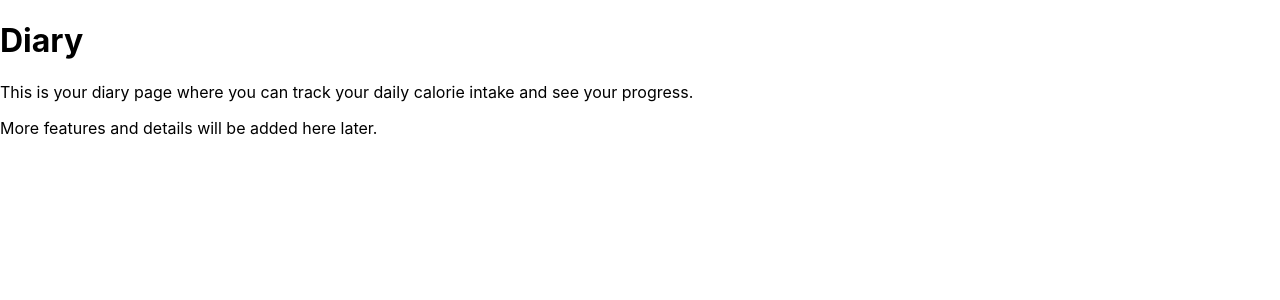
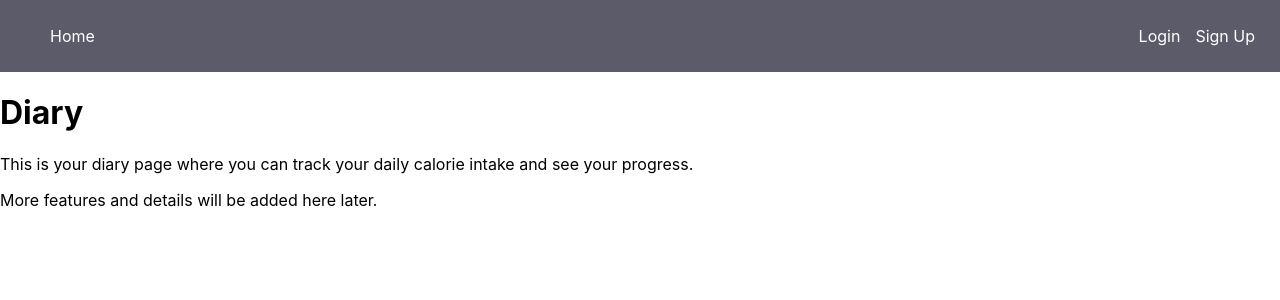
Before and after one commit to JoshuaDurston/macro-track, a React (Create React App) app in the folder frontend/: page /diary in a window 1280 px wide. Shown: the top 300 px of the page. Built offline with nearby package versions, Linux system fonts and the light colour scheme.

Commit message:
Nav, auth.
Navbar and some related components, user authcontext, extremely simple profile.

```diff
--- a/frontend/package.json
+++ b/frontend/package.json
@@ -14,6 +14,7 @@
     "react-dom": "^18.3.1",
     "react-router-dom": "^6.26.2",
     "react-scripts": "^5.0.1",
+    "scripts": "^0.1.0",
     "web-vitals": "^4.2.3",
     "webpack": "^5.94.0"
   },
@@ -21,7 +22,8 @@
     "start": "react-scripts start",
     "build": "react-scripts build",
     "test": "react-scripts test",
-    "eject": "react-scripts eject"
+    "eject": "react-scripts eject",
+    "dev": "react-scripts start"
   },
   "proxy": "http://localhost:5000",
   "eslintConfig": {
--- a/frontend/src/App.js
+++ b/frontend/src/App.js
@@ -1,23 +1,30 @@
 // frontend/src/App.js
 import React from 'react';
+import { AuthProvider } from './contexts/AuthContext';
 import { BrowserRouter as Router, Route, Routes} from 'react-router-dom';
-import HomePage from './components/HomePage';
-import LoginPage from './components/LoginPage';
-import SignupPage from './components/SignupPage';
-import DiaryPage from './components/DiaryPage';
-import FoodList from './components/FoodList';
-import AddFood from './components/AddFood';
+import NavBar from './components/NavBar/NavBar';
+import HomePage from './components/HomePage/HomePage';
+import LoginPage from './components/LoginPage/LoginPage';
+import SignupPage from './components/SignupPage/SignupPage';
+import DiaryPage from './components/DiaryPage/DiaryPage';
+import ProfilePage from './components/ProfilePage/ProfilePage';
+import FoodList from './components/FoodList/FoodList';
+import AddFood from './components/AddFood/AddFood';
 
 function App() {
   return (
+    <AuthProvider>
       <Router>
+        <NavBar/>
         <Routes>
           <Route path="/" element={<HomePage />}/>
           <Route path="/login" element={<LoginPage />}/>
           <Route path="/signup" element={<SignupPage />}/>
           <Route path="/diary" element={<DiaryPage />}/>
+          <Route path="/profile" element={<ProfilePage />} />
         </Routes>
       </Router>
+    </AuthProvider>
   );
 }
 
--- a/frontend/src/components/HomePage.js
+++ b/frontend/src/components/HomePage/HomePage.js
@@ -6,11 +6,6 @@ const HomePage = () => {
         <div>
             <h1>Macro Track</h1>
             <h3>You are what you eat</h3>
-            <ul>
-                <li><Link to="/login">Login</Link></li>
-                <li><Link to="/signup">Sign-up</Link></li>
-                <li><Link to="/diary">diary</Link></li>
-            </ul>
         </div>
     );
 };
--- a/frontend/src/components/LoginPage.js
+++ b/frontend/src/components/LoginPage/LoginPage.js
@@ -1,13 +1,11 @@
-import React, { useState } from 'react';
+import React, { useState, useContext } from 'react';
 import { useNavigate } from 'react-router-dom';
+import { AuthContext } from '../../contexts/AuthContext';
 
 const LoginPage = () => {
-    const [formData, setFormData] = useState({
-        username: '',
-        password: ''
-    });
-
+    const [formData, setFormData] = useState({ username: '', password: '' });
     const [error, setError] = useState('');
+    const { login } = useContext(AuthContext);
     const navigate = useNavigate();
 
     const handleChange = (e) => {
@@ -19,37 +17,25 @@ const LoginPage = () => {
         try {
             const response = await fetch('/api/users/login', {
                 method: 'POST',
-                headers: {
-                    'Content-Type': 'application/json',
-                },
+                headers: { 'Content-Type': 'application/json' },
                 body: JSON.stringify(formData),
             });
 
             if (!response.ok) {
                 const errorData = await response.json();
-                console.error('Login failed:', errorData);
                 setError(errorData.message || 'Login failed. Please try again.');
                 return;
             }
 
             const data = await response.json();
 
-            if (data.token) { // Check if login was successful and token is returned
-                console.log('Login successful:', data);
-
-                // Log the token to the console
-                console.log('JWT Token:', data.token);
-
-                // Store the JWT token in localStorage
-                localStorage.setItem('token', data.token);
-
-                // Redirect user to diary page
+            if (data.token) {
+                login(data.token, data.user); // Call login from AuthContext
                 navigate('/diary');
             } else {
                 setError('Login failed. Please try again.');
             }
         } catch (error) {
-            console.error('Error logging in:', error);
             setError('An unexpected error occurred. Please try again later.');
         }
     };
--- /dev/null
+++ b/frontend/src/components/NavBar/NavBar.css
@@ -0,0 +1,25 @@
+.navbar {
+    background-color: #5b5b69; /* Example header color */
+    padding: 10px;
+    display: flex;
+    justify-content: space-between; /* Space between the two lists */
+    align-items: center; /* Center items vertically */
+}
+
+.nav-links, .auth-links {
+    list-style: none;
+    display: flex;
+}
+
+.nav-links li, .auth-links li {
+    margin-right: 15px;
+}
+
+.navbar a {
+    color: white; /* Example link color */
+    text-decoration: none;
+}
+
+.navbar a:hover {
+    text-decoration: underline; /* Example hover effect */
+}
--- /dev/null
+++ b/frontend/src/components/NavBar/NavBar.js
@@ -0,0 +1,36 @@
+import React, { useContext } from 'react';
+import { Link } from 'react-router-dom';
+import { AuthContext } from '../../contexts/AuthContext';
+import './NavBar.css';
+
+const NavBar = () => {
+    const { isLoggedIn, logout } = useContext(AuthContext);
+
+    return (
+        <nav className="navbar">
+            <ul className="nav-links">
+                <li><Link to="/">Home</Link></li>
+                {isLoggedIn && (
+                    <>
+                        <li><Link to="/diary">Diary</Link></li>
+                        <li><Link to="/profile">Profile</Link></li>
+                        <li><Link to="/preferences">Preferences</Link></li>
+                        <li><Link to="/upload-food">Upload Food</Link></li>
+                    </>
+                )}
+            </ul>
+            <ul className="auth-links">
+                {isLoggedIn ? (
+                    <li><button onClick={logout}>Logout</button></li>
+                ) : (
+                    <>
+                        <li><Link to="/login">Login</Link></li>
+                        <li><Link to="/signup">Sign Up</Link></li>
+                    </>
+                )}
+            </ul>
+        </nav>
+    );
+};
+
+export default NavBar;
--- /dev/null
+++ b/frontend/src/components/ProfilePage/ProfilePage.js
@@ -0,0 +1,19 @@
+import React, { useContext } from 'react';
+import { AuthContext } from '../../contexts/AuthContext';
+
+const ProfilePage = () => {
+    const { user } = useContext(AuthContext);
+
+    return (
+        <div>
+            <h1>Profile Page</h1>
+            {user ? (
+                <p>Username: {user.username}</p>
+            ) : (
+                <p>No user data available.</p>
+            )}
+        </div>
+    );
+};
+
+export default ProfilePage;
--- /dev/null
+++ b/frontend/src/contexts/AuthContext.js
@@ -0,0 +1,37 @@
+import React, { createContext, useState, useEffect } from 'react';
+
+export const AuthContext = createContext();
+
+export const AuthProvider = ({ children }) => {
+    const [isLoggedIn, setIsLoggedIn] = useState(false);
+    const [user, setUser] = useState(null);
+
+    useEffect(() => {
+        const token = localStorage.getItem('token');
+        const userData = localStorage.getItem('user');
+        if (token && userData) {
+            setIsLoggedIn(true);
+            setUser(JSON.parse(userData)); // Assuming userData is stored as a stringified object
+        }
+    }, []);
+
+    const login = (token, userData) => {
+        localStorage.setItem('token', token);
+        localStorage.setItem('user', JSON.stringify(userData)); // Store user data in localStorage
+        setIsLoggedIn(true);  // Update the login status
+        setUser(userData);  // Set the user state
+    };
+
+    const logout = () => {
+        localStorage.removeItem('token');
+        localStorage.removeItem('user');
+        setIsLoggedIn(false);
+        setUser(null);
+    };
+
+    return (
+        <AuthContext.Provider value={{ isLoggedIn, user, login, logout }}>
+            {children}
+        </AuthContext.Provider>
+    );
+};
```
Also changed, not shown: frontend/src/components/AddFood/AddFood.js (renamed from frontend/src/components/AddFood.js), frontend/src/components/DiaryPage/DiaryPage.js (renamed from frontend/src/components/DiaryPage.js), frontend/src/components/FoodList/FoodList.js (renamed from frontend/src/components/FoodList.js), frontend/src/components/SignupPage/SignupPage.js (renamed from frontend/src/components/SignupPage.js), 1 other file (tests, documents, lock files or other folders). Lines whose indentation alone changed are shown as unchanged.
